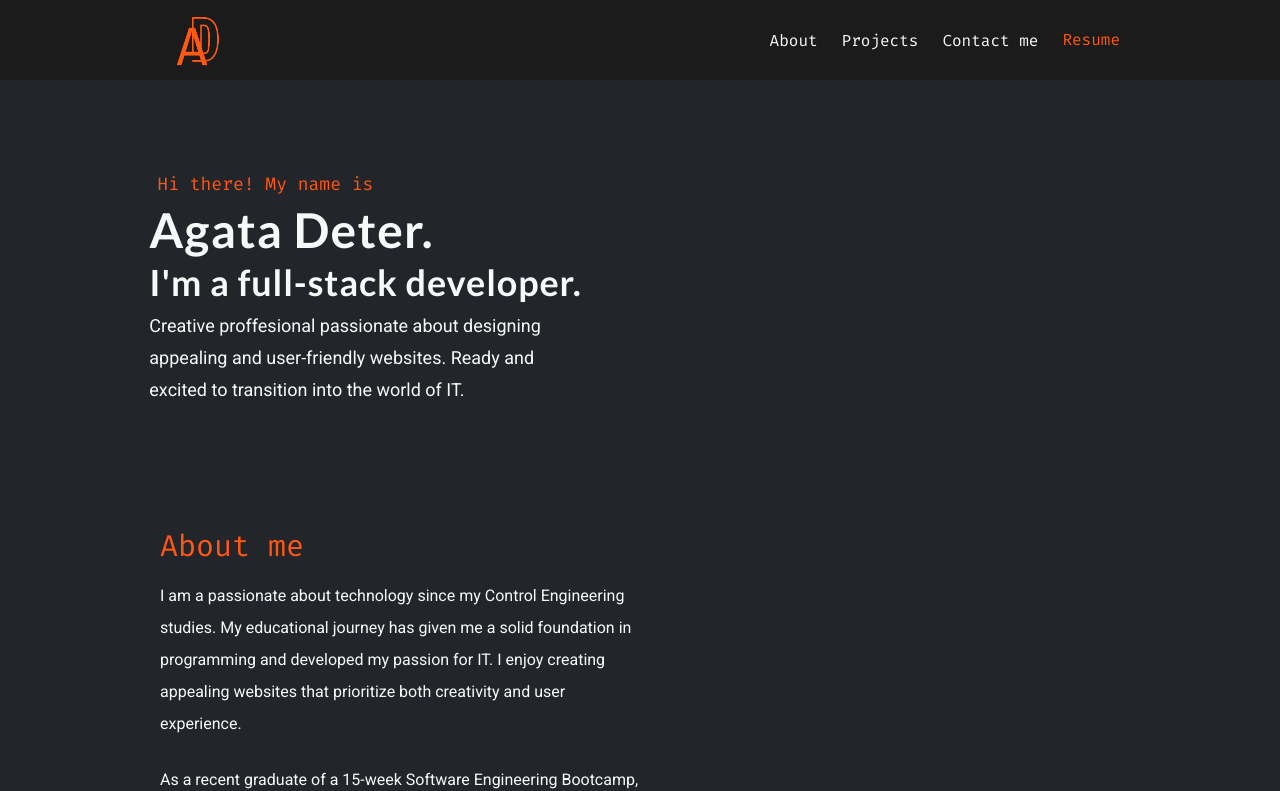
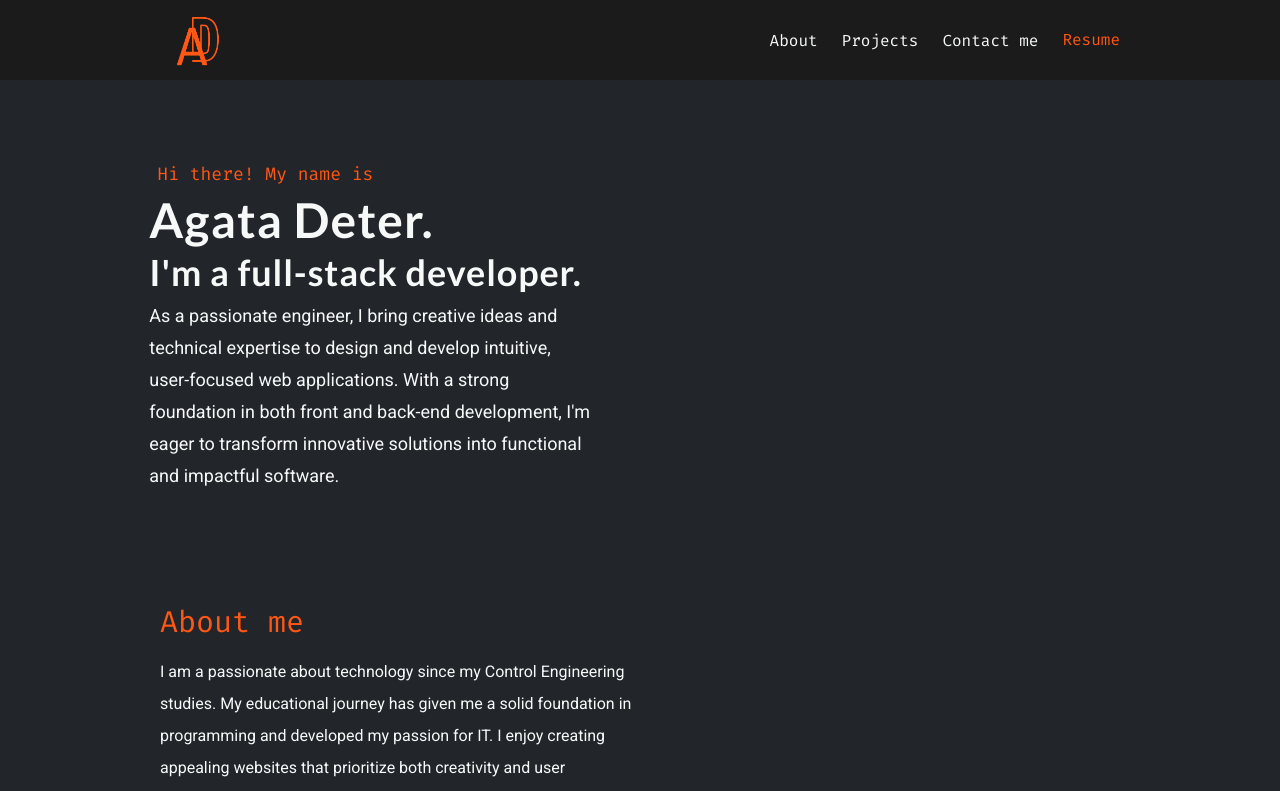
Before and after one commit to Agata10/portfolio, a React (Vite) app: page / in a window 1280 px wide. Shown: the top 791 px of the page. Built offline with nearby package versions, Linux system fonts and the light colour scheme.

Commit message:
Change greeting section

```diff
--- a/src/components/Greeting.jsx
+++ b/src/components/Greeting.jsx
@@ -11,9 +11,11 @@ const Greeting = () => {
           I'm a full-stack developer.
         </h6>
         <p className="w-full sm:w-10/12 leading-8 sm:leading-8 font-par text-lg">
-          Creative proffesional passionate about designing appealing and
-          user-friendly websites. Ready and excited to transition into the world
-          of IT.
+          As a passionate engineer, I bring creative ideas and technical
+          expertise to design and develop intuitive, user-focused web
+          applications. With a strong foundation in both front and back-end
+          development, I'm eager to transform innovative solutions into
+          functional and impactful software.
         </p>
       </div>
       <div>
```
